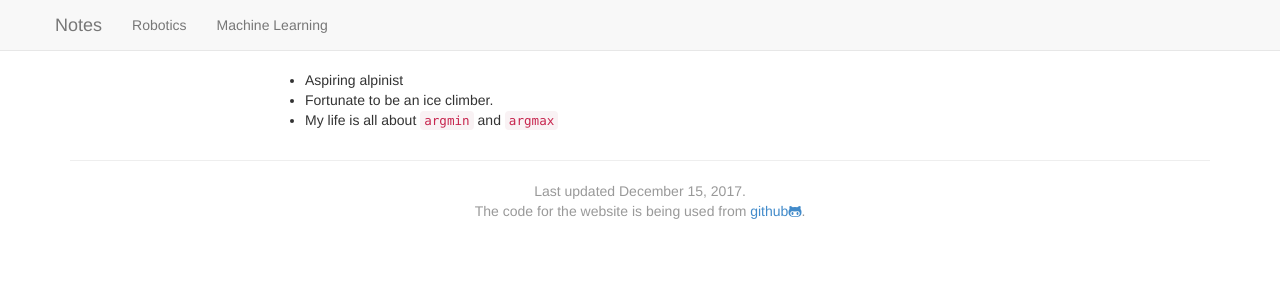
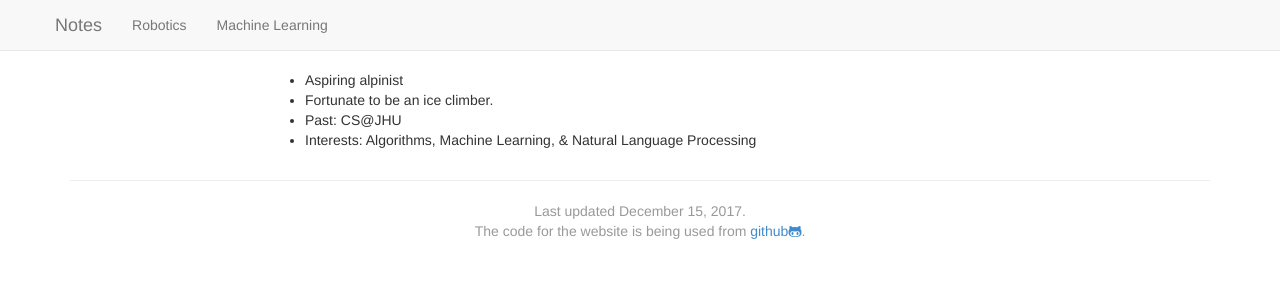
Before and after one commit to argmin/argmin.github.io, a Jekyll site: the page built from index.md, in a window 1280 px wide. Shown: the top 300 px of the page. Built offline with Jekyll 4.4.1, drawn with Linux system fonts in a browser that asks for light colours; nearby versions of some CDN libraries.

Commit message:
Updated bio

```diff
--- a/index.md
+++ b/index.md
@@ -4,4 +4,5 @@ layout: default
 
 * Aspiring alpinist
 * Fortunate to be an ice climber.
-* My life is all about `argmin` and `argmax`
+* Past: CS@JHU
+* Interests: Algorithms, Machine Learning, & Natural Language Processing
```
